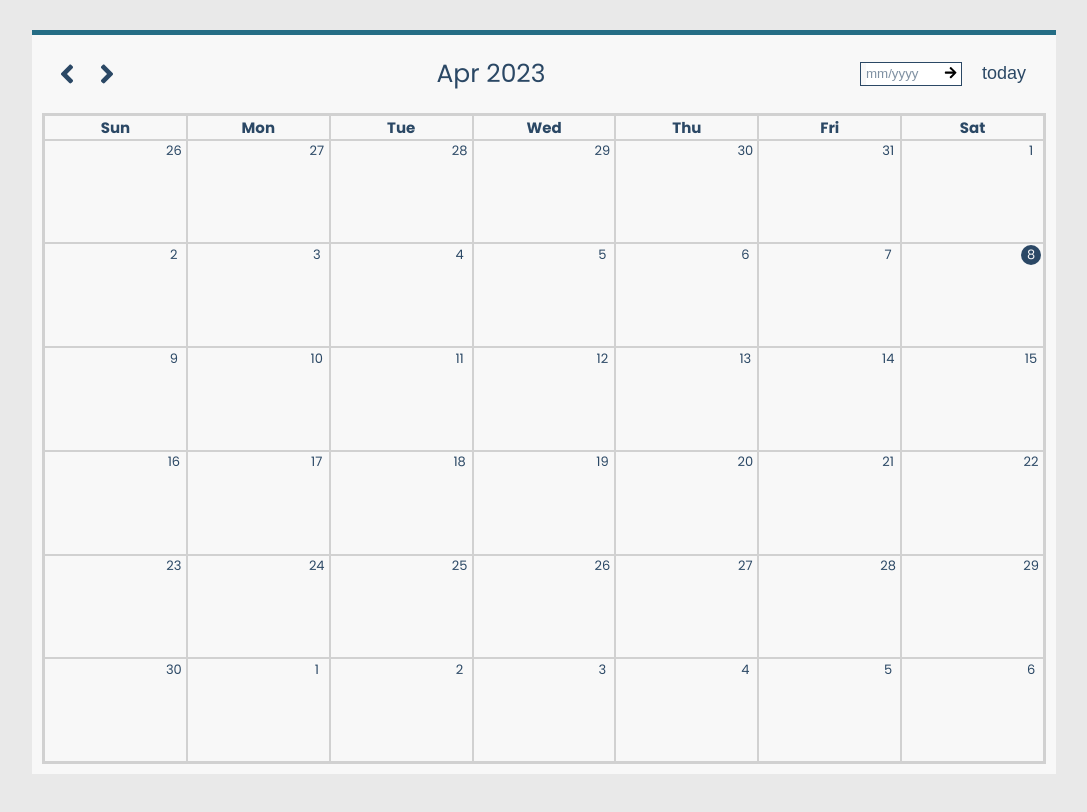
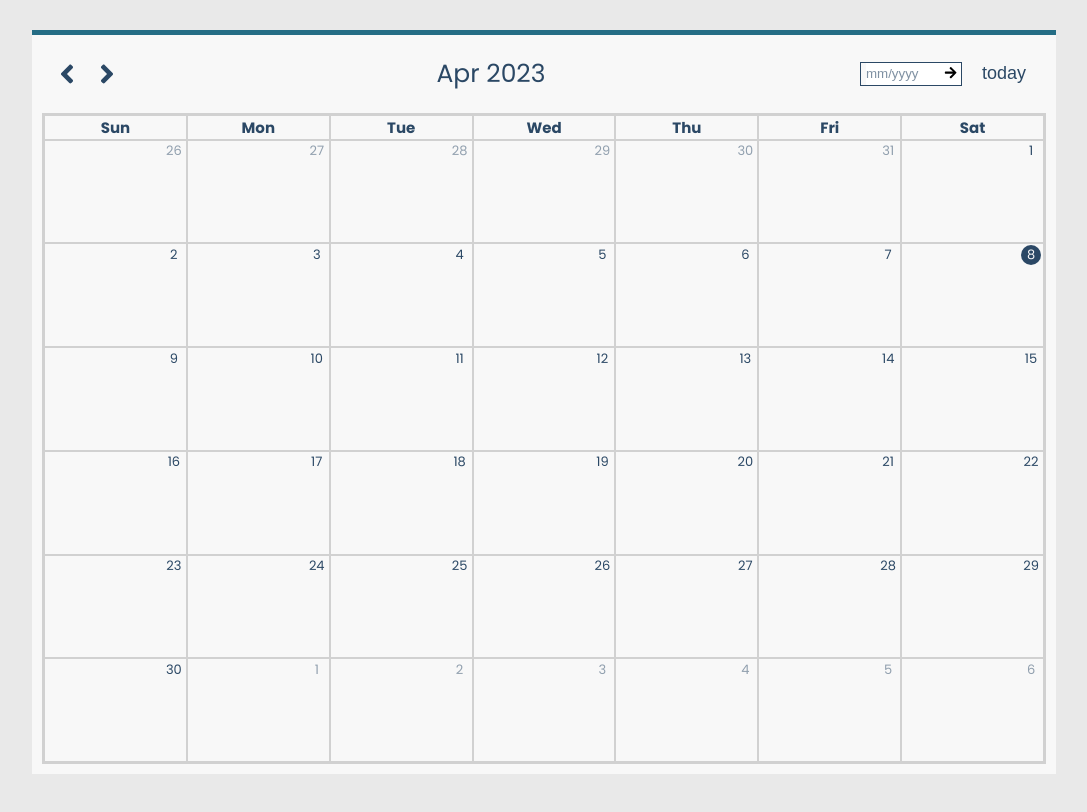
Before and after one commit to mponpol/calendar, a React (Vite) app: page / in a window 1280 px wide. Shown: the top 812 px of the page, without its empty margins (96-1183 px from the left). Built offline with nearby package versions, Linux system fonts and the light colour scheme.

Commit message:
Improve some InitCalendar keys and add prev/next month days styles

```diff
--- a/src/components/DailyCell.css
+++ b/src/components/DailyCell.css
@@ -23,6 +23,11 @@
   align-items: center;
 }
 
+.prev-month-day,
+.next-month-day {
+  opacity: 0.5;
+}
+
 .current-day p {
   display: flex;
   background: #2b4865;
--- a/src/components/DailyCell.jsx
+++ b/src/components/DailyCell.jsx
@@ -5,12 +5,15 @@ import './DailyCell.css';
 function DailyCell({ day }) {
   const isCurrentDay =
     day.format('DD-MM-YY') === dayjs().format('DD-MM-YY') ? 'current-day' : '';
-
-  // const isPrevMonthDay = this.props.day.format('MM')
+  const isPrevMonthDay = day <= dayjs().date(0) ? 'prev-month-day' : '';
+  const isNextMonthDay =
+    day > dayjs().date(dayjs().daysInMonth()) ? 'next-month-day' : '';
 
   return (
     <td className="cal-daily-cell">
-      <header className={`cal-daily-cell--top ${isCurrentDay}`}>
+      <header
+        className={`cal-daily-cell--top ${isCurrentDay} ${isPrevMonthDay} ${isNextMonthDay}`}
+      >
         <p className="cal-daily-cell--top-day">{day.format('D')}</p>
       </header>
       <div className="cal-daily-cell--body"></div>
--- a/src/helpers/InitCalendar.jsx
+++ b/src/helpers/InitCalendar.jsx
@@ -21,8 +21,8 @@ function InitCalendar({ date }) {
     <table className="month-grid">
       <thead className="month-grid--head">
         <tr className="weekdays">
-          {weekdays.map((day, i) => (
-            <th className="weekdays--day" key={i}>
+          {weekdays.map(day => (
+            <th className="weekdays--day" key={day}>
               <span className="header-day">{day}</span>
             </th>
           ))}
@@ -31,8 +31,11 @@ function InitCalendar({ date }) {
       <tbody className="month-grid--body">
         {monthGrid.map((row, i) => (
           <tr className="week" key={i}>
-            {row.map((day, idx) => (
-              <DailyCell day={day} key={idx} />
+            {row.map(day => (
+              <DailyCell
+                day={day}
+                key={`${day.year()}${day.month()}${day.date()}`}
+              />
             ))}
           </tr>
         ))}
```
